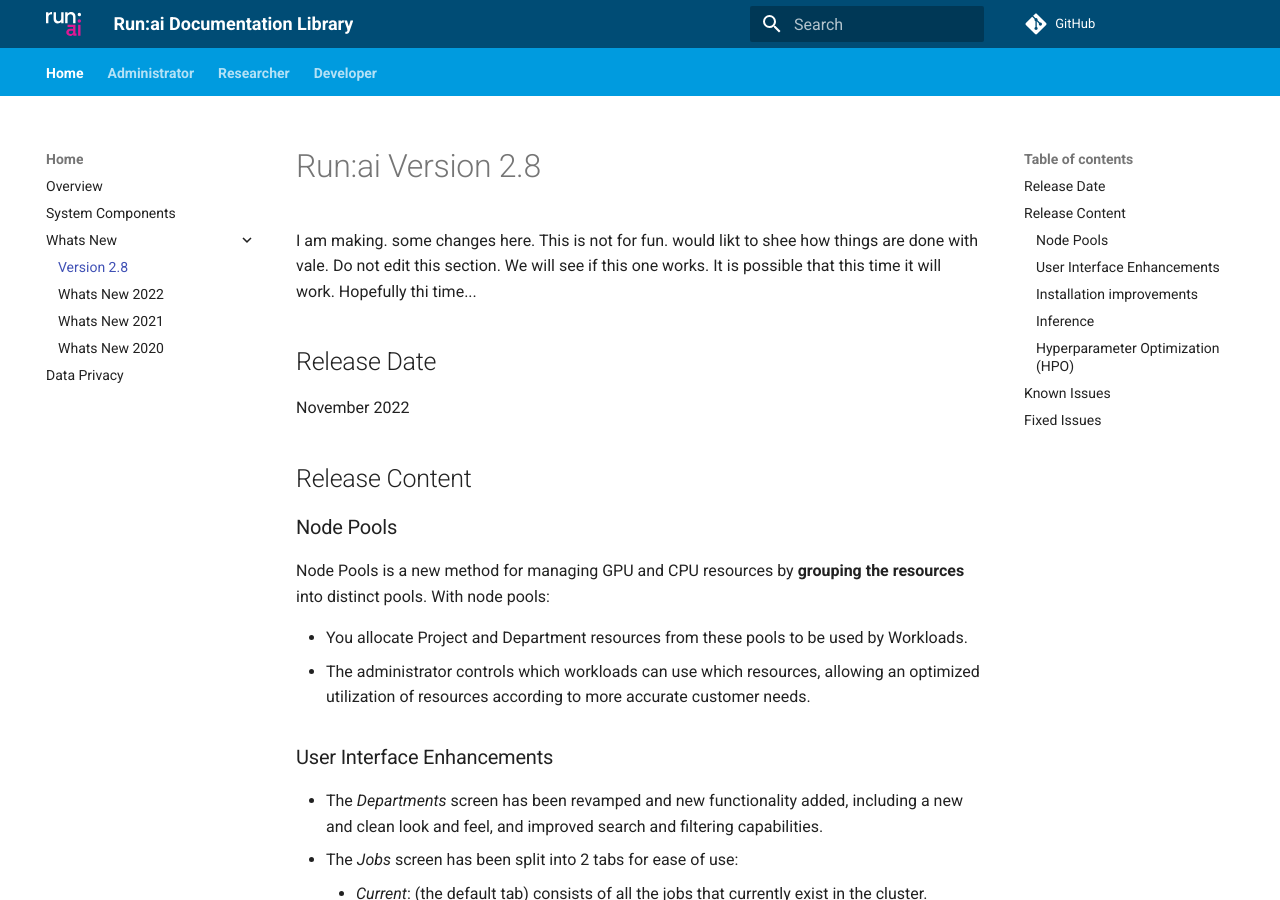
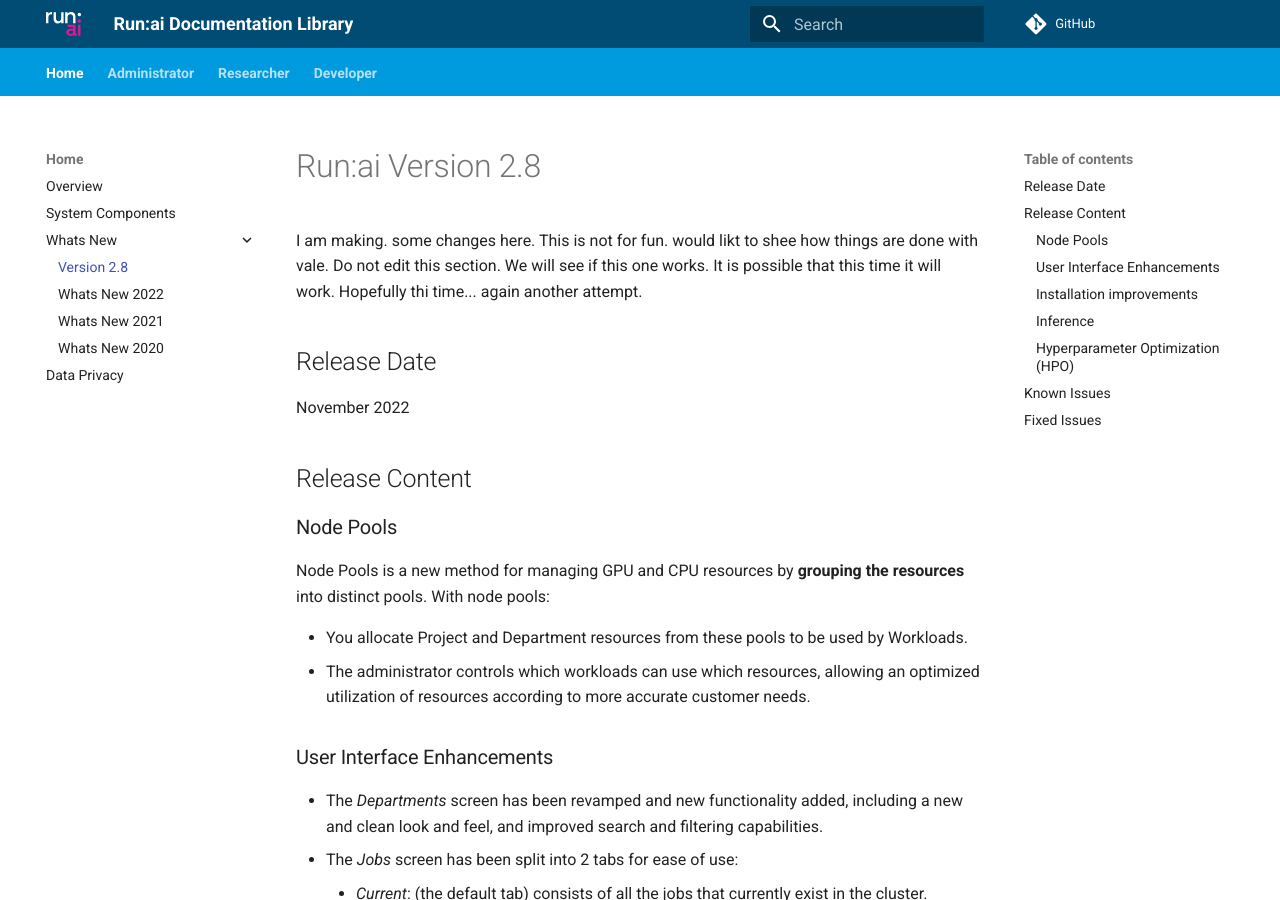
Before and after one commit to jasonnovichRunAI/gh-pages-test, an MkDocs documentation site: the page built from docs/home/whats-new-2-8.md, in a window 1280 px wide and 900 px high. Built offline with MkDocs 1.6.1 and Material for MkDocs 9.7.7, drawn with Linux system fonts in a browser that asks for light colours; comment, search, counter and statistics services are not loaded; the version menu is left out.

Commit message:
pr linting test #10

```diff
--- a/docs/home/whats-new-2-8.md
+++ b/docs/home/whats-new-2-8.md
@@ -5,6 +5,7 @@
 We will see if this one works.
 It is possible that this time it will work.
 Hopefully thi time...
+again another attempt.
 
 ## Release Date
  November 2022
```
